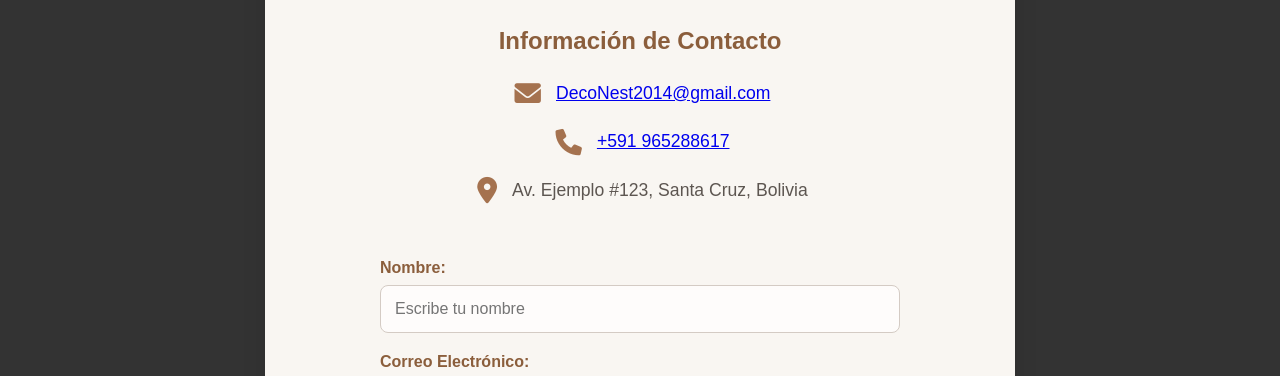
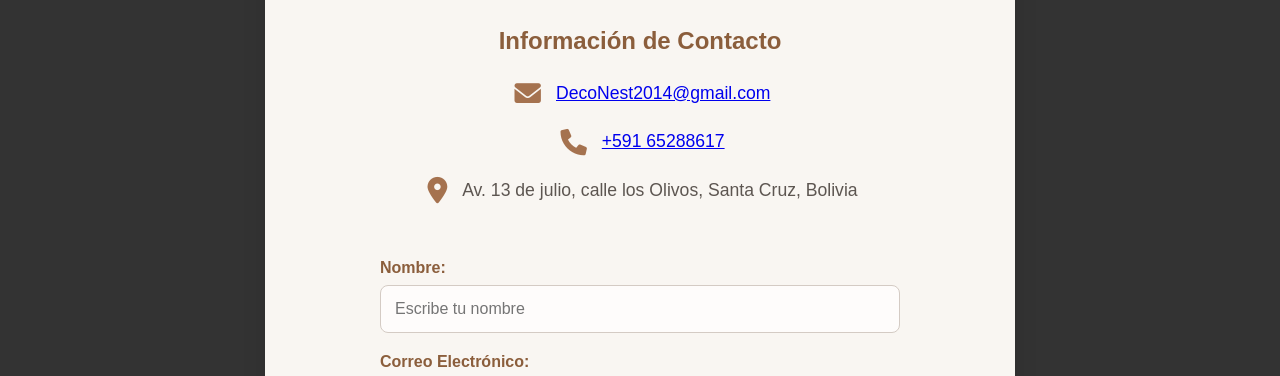
Before and after one commit to DecoNest-2024/DecoNest, a plain HTML site: page contactanos.html in a window 1280 px wide. Shown: the part 298-674 px from the top of the page. Drawn offline with Linux system fonts and the light colour scheme.

Commit message:
Update contactanos.html

```diff
--- a/contactanos.html
+++ b/contactanos.html
@@ -106,11 +106,11 @@
             </div>
             <div class="info-item">
                 <i class="fas fa-phone"></i>
-                <a href="tel:+591965288617">+591 965288617</a>
+                <a href="tel:+59165288617">+591 65288617</a>
             </div>
             <div class="info-item">
                 <i class="fas fa-map-marker-alt"></i>
-                <span>Av. Ejemplo #123, Santa Cruz, Bolivia</span>
+                <span>Av. 13 de julio, calle los Olivos, Santa Cruz, Bolivia</span>
             </div>
         </div>
 
```
